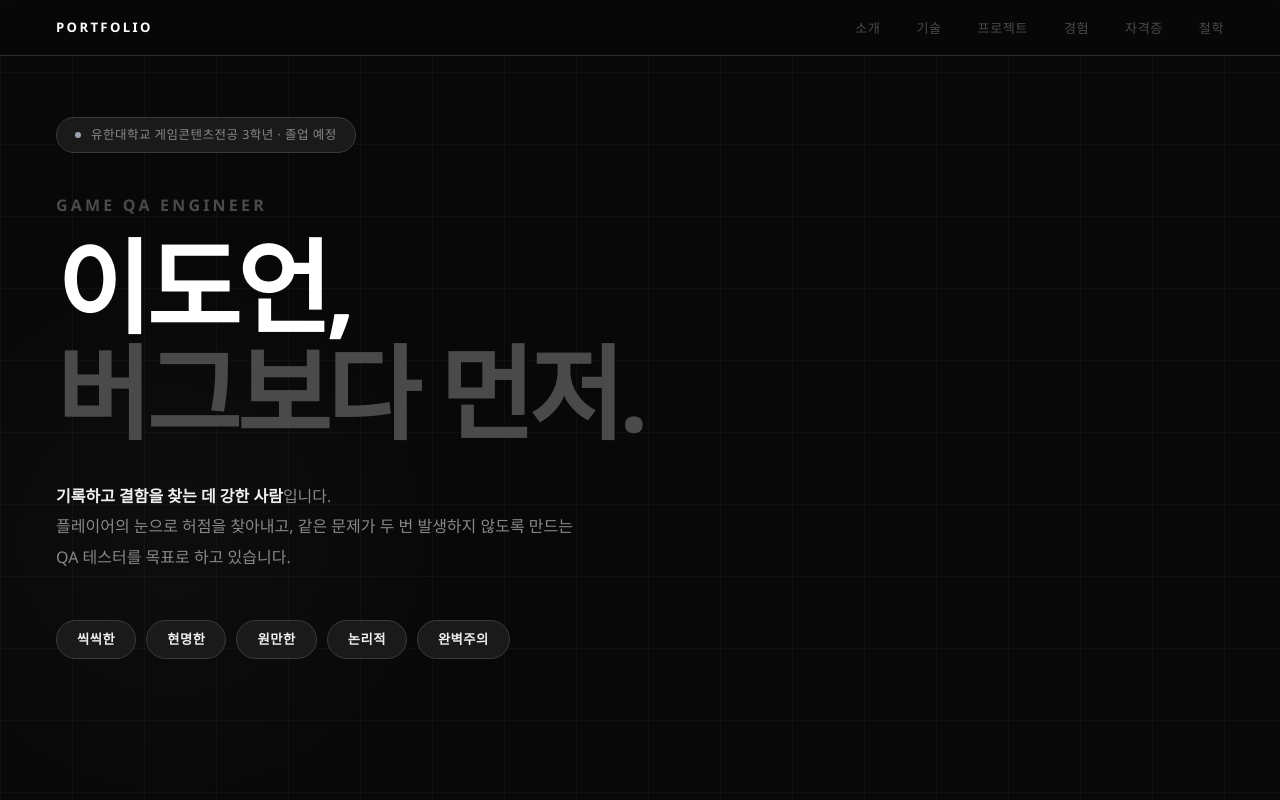
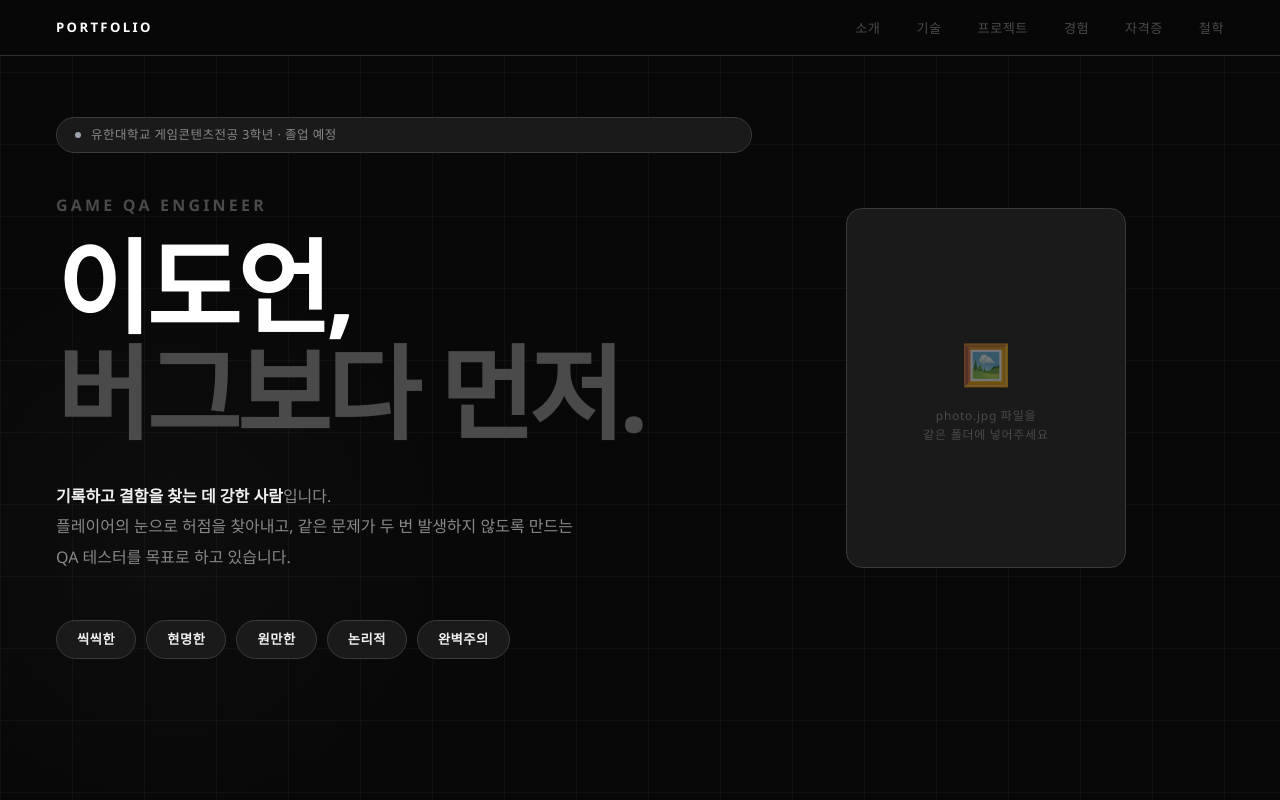
Before and after one commit to lde0707/GameContents, a plain HTML site: page docs/index.html in a window 1280 px wide. Shown: the top 800 px of the page. Drawn offline with Linux system fonts and the light colour scheme.

Commit message:
Add profile photo space in hero section

```diff
--- a/docs/index.html
+++ b/docs/index.html
@@ -99,9 +99,66 @@
     }
 
     .hero-content {
-      max-width: 960px;
+      max-width: 1100px;
+      width: 100%;
       position: relative;
       z-index: 1;
+      display: grid;
+      grid-template-columns: 1fr 340px;
+      gap: 64px;
+      align-items: center;
+    }
+
+    .hero-text { display: flex; flex-direction: column; }
+
+    .hero-photo-wrap {
+      display: flex;
+      justify-content: center;
+      align-items: center;
+    }
+
+    .hero-photo {
+      width: 280px;
+      height: 360px;
+      border-radius: 16px;
+      border: 1px solid var(--border2);
+      background: var(--bg3);
+      overflow: hidden;
+      position: relative;
+      display: flex;
+      flex-direction: column;
+      align-items: center;
+      justify-content: center;
+      gap: 12px;
+    }
+
+    .hero-photo img {
+      width: 100%;
+      height: 100%;
+      object-fit: cover;
+      object-position: center top;
+      display: block;
+    }
+
+    .hero-photo-placeholder {
+      display: flex;
+      flex-direction: column;
+      align-items: center;
+      gap: 10px;
+      color: var(--dim);
+    }
+
+    .hero-photo-placeholder-icon {
+      font-size: 2.5rem;
+      opacity: 0.4;
+    }
+
+    .hero-photo-placeholder-text {
+      font-size: 0.75rem;
+      letter-spacing: 0.06em;
+      color: var(--dim);
+      text-align: center;
+      line-height: 1.6;
     }
 
     .hero-tag {
@@ -729,6 +786,9 @@
       nav { padding: 0 24px; }
       .nav-links { display: none; }
       #hero { padding: 80px 24px 64px; }
+      .hero-content { grid-template-columns: 1fr; }
+      .hero-photo-wrap { order: -1; }
+      .hero-photo { width: 160px; height: 200px; }
       .section-wrap { padding: 72px 24px; }
       .about-grid { grid-template-columns: 1fr; }
       .skills-grid { grid-template-columns: 1fr 1fr; }
@@ -760,6 +820,7 @@
   <div class="hero-grid-bg"></div>
   <div class="hero-glow"></div>
   <div class="hero-content">
+    <div class="hero-text">
       <div class="hero-tag fi fi-delay-1">
         <span class="hero-tag-dot"></span>
         유한대학교 게임콘텐츠전공 3학년 · 졸업 예정
@@ -778,6 +839,17 @@
         <span class="chip">원만한</span>
         <span class="chip">논리적</span>
         <span class="chip">완벽주의</span>
+      </div>
+    </div>
+    <div class="hero-photo-wrap fi fi-delay-2">
+      <div class="hero-photo">
+        <!-- 사진 파일을 photo.jpg 이름으로 이 html과 같은 폴더에 넣으면 자동으로 표시됩니다 -->
+        <img src="photo.jpg" alt="이도언" onerror="this.style.display='none'; this.nextElementSibling.style.display='flex';" />
+        <div class="hero-photo-placeholder">
+          <div class="hero-photo-placeholder-icon">🖼️</div>
+          <div class="hero-photo-placeholder-text">photo.jpg 파일을<br>같은 폴더에 넣어주세요</div>
+        </div>
+      </div>
     </div>
   </div>
 </section>
```
Also changed, not shown: index.html (+73 -1 lines). Lines whose indentation alone changed are shown as unchanged.
